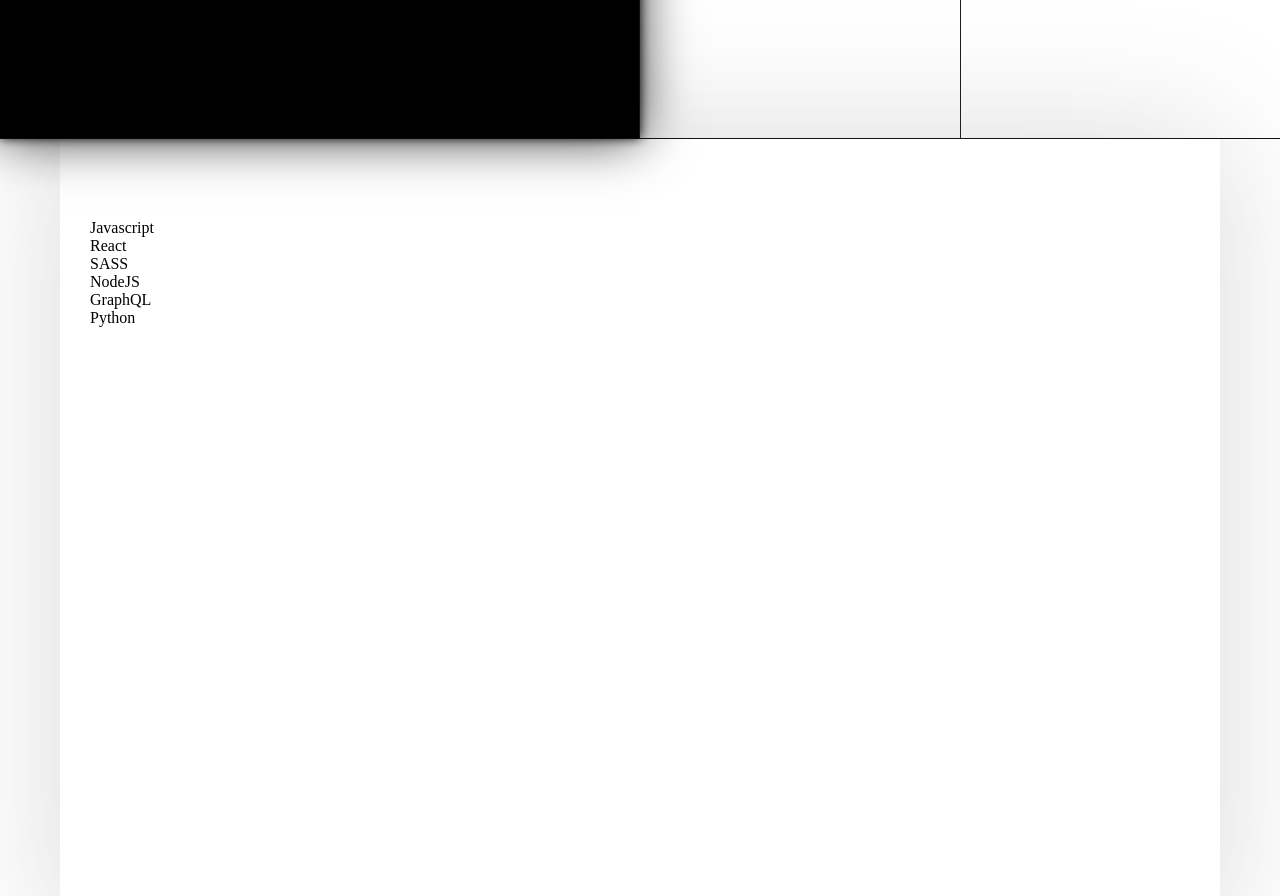
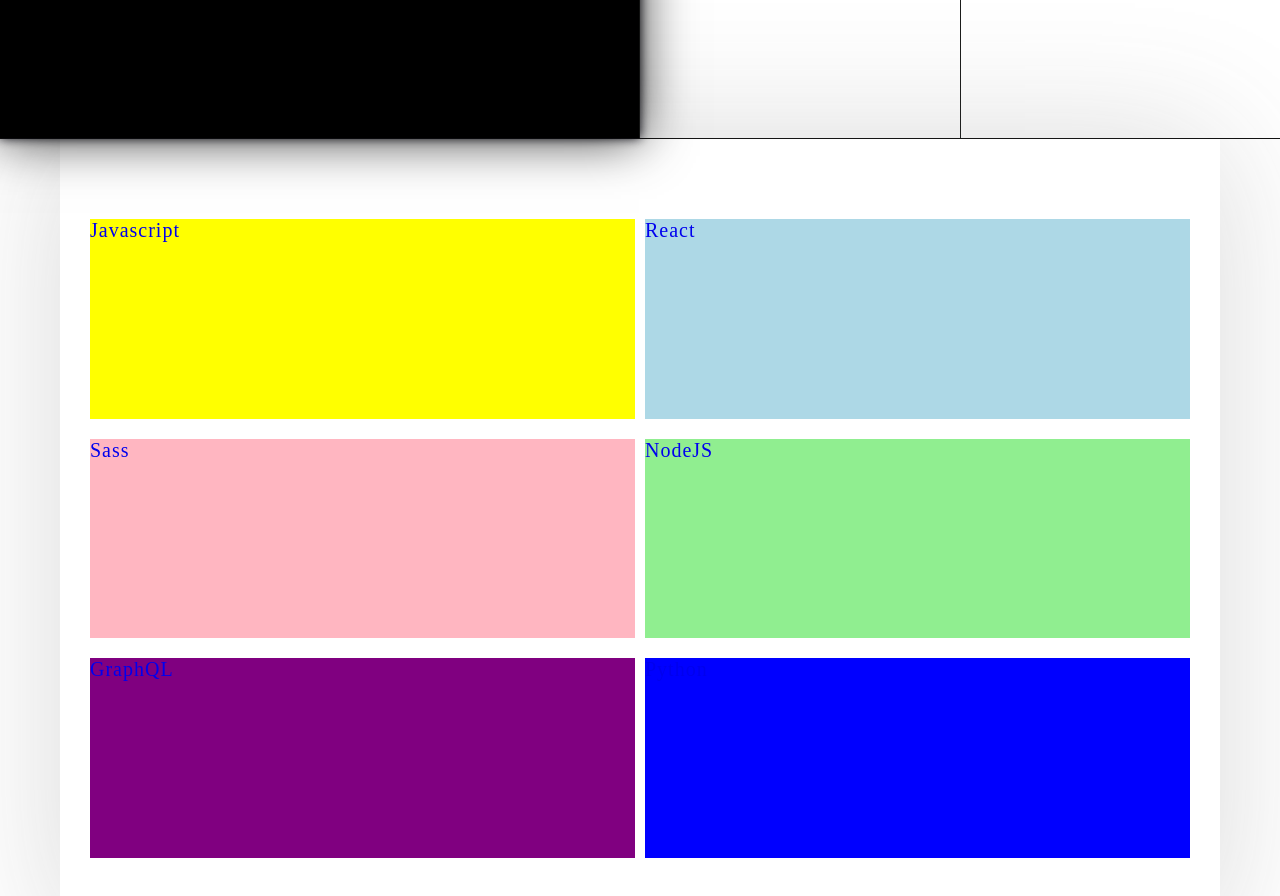
Before and after one commit to bel7aG/react-news, a React app: page /study in a window 1280 px wide. Shown: the part 660-1556 px from the top of the page. Built offline with nearby package versions, Linux system fonts and the light colour scheme.

Commit message:
keep moving :D

```diff
--- a/src/components/Component/Component.js
+++ b/src/components/Component/Component.js
@@ -1,11 +1,14 @@
 import React from 'react'
+import { Link } from 'react-router-dom'
 
 
-const Component = ({ className, content }) => {
+const Component = ({ className, content, url }) => {
 
   return (
     <div className={className}>
-      <div className="component-content">{content}</div>
+      <div className="component-content">
+        <Link to={`/study${url}`}>{content}</Link>
+      </div>
     </div>
   )
 }
--- a/src/components/Study/Study.js
+++ b/src/components/Study/Study.js
@@ -1,37 +1,30 @@
 import React from 'react'
 import { Component } from '..'
 
-const Study = () => (
-  <div className="study">
-    <div className="grid">
-      <div className="grid-layout">
-        <Component
-          className="component--1"
-          content="Javascript"
-        />
-        <Component
-          className="component--2"
-          content="React"
-        />
-        <Component
-          className="component--3"
-          content="SASS"
-        />
-        <Component
-          className="component--4"
-          content="NodeJS"
-        />
-        <Component
-          className="component--5"
-          content="GraphQL"
-        />
-        <Component
-          className="component--6"
-          content="Python"
-        />
+const study = [
+  {boxContent: "Javascript", url: "/javascript"},
+  {boxContent: "React", url: "/react"},
+  {boxContent: "Sass", url: "/sass"},
+  {boxContent: "NodeJS", url: "/NodeJS"},
+  {boxContent: "GraphQL", url: "/graphQL"},
+  {boxContent: "Python", url: "/python"}
+]
+
+const Study = () => {
+  const chapters = study.map(({ boxContent, url }, index) =>
+    <Component key={boxContent} className={"item item--" + (index + 1)} content={boxContent} url={url} />)
+
+  return (
+    <div className="study">
+      <div className="grid">
+        <div className="grid-layout">
+          {chapters}
+        </div>
       </div>
     </div>
-  </div>
-)
+  )
+}
+
+
 
 export default Study
--- a/src/styles/scss/base/_typography.scss
+++ b/src/styles/scss/base/_typography.scss
@@ -1,5 +1,5 @@
 ::-webkit-scrollbar {
-  width: 4px;
+  width: 2px;
   box-sizing: 0 0 4rem rgba(#000, 1);
   background-color: #fff;
   max-height: 2rem !important;
--- a/src/styles/scss/components/Study/_Study.scss
+++ b/src/styles/scss/components/Study/_Study.scss
@@ -1,4 +1,54 @@
-.study {
-  height: inherit;
-  padding: 4rem 3rem;
+.main {
+  .study {
+    height: calc(100vh - 8.1rem);
+    padding: 4rem 3rem;
+
+    .grid {
+      height: 100%;
+
+      &-layout {
+        height: inherit;
+        display: grid;
+        grid-template-rows: repeat(3, 1fr);
+        grid-template-columns: repeat(2, 1fr);
+        grid-gap: 2rem 1rem;
+
+        .item {
+          font-size: 2rem;
+          letter-spacing: 1px;
+          overflow-x: visible;
+          transition: all .1s;
+
+          &:hover {
+            transform: scale(1.04);
+          }
+
+          &--1 {
+            background-color: yellow;
+            color: #000;
+          }
+          &--2 {
+            background-color: lightblue;
+            color: #000;
+          }
+          &--3 {
+            background-color: lightpink;
+            color: #fff;
+          }
+          &--4 {
+            background-color: lightgreen;
+          }
+          &--5 {
+            background-color: purple;
+          }
+          &--6 {
+            background-color: blue;
+          }
+        }
+
+
+      }
+    }
+
+  }
 }
--- a/src/styles/scss/components/Study/layout/_StudyGrid.scss
+++ b/src/styles/scss/components/Study/layout/_StudyGrid.scss
@@ -1,4 +1,5 @@
 .grid {
-  display: grid;
+
+
 
 }
--- a/src/styles/scss/components/_Component.scss
+++ /dev/null
@@ -1,5 +0,0 @@
-.component {
-  display: inline-block;
-  padding: 4px;
-  border-radius: 4px;
-}
--- a/src/styles/scss/components/_Main.scss
+++ b/src/styles/scss/components/_Main.scss
@@ -5,6 +5,6 @@
   margin: 0 auto;
   position: relative;
   z-index: 2;
-  overflow-y: scroll;
+  overflow-y: auto;
   box-shadow: 0px 0rem 13rem rgba(#444, .2);
 }
```
Also changed, not shown: src/styles/index.css.
